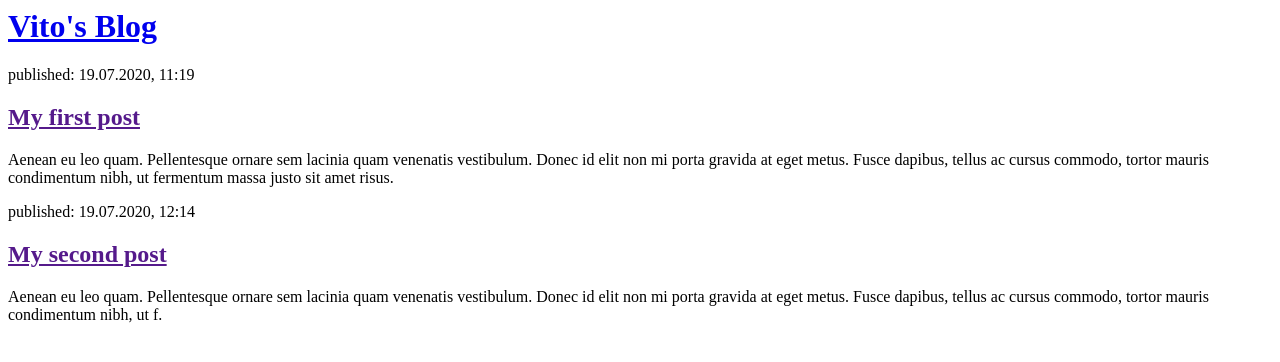
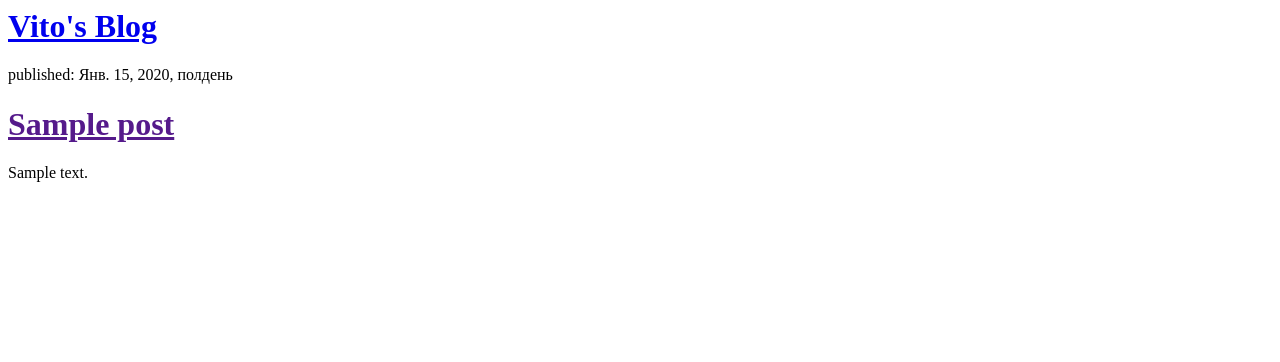
Before and after one commit to vitokorn/my-first-blog, a Django app: page / in a window 1280 px wide. Shown: the top 362 px of the page. Run offline with Django 3.2, Linux system fonts and the light colour scheme; tables that the repository leaves empty hold one stand-in row (values such as "Sample post").

Commit message:
Modified templates to display posts from database.

```diff
--- a/blog/templates/blog/post_list.html
+++ b/blog/templates/blog/post_list.html
@@ -3,20 +3,16 @@
         <title>Vito's blog</title>
     </head>
     <body>
-        <div>
-            <h1><a href="http://vitokorn.pythonanywhere.com/">Vito's Blog</a></h1>
-        </div>
+<div>
+    <h1><a href="/">Vito's Blog</a></h1>
+</div>
 
-        <div>
-            <p>published: 19.07.2020, 11:19</p>
-            <h2><a href="">My first post</a></h2>
-            <p>Aenean eu leo quam. Pellentesque ornare sem lacinia quam venenatis vestibulum. Donec id elit non mi porta gravida at eget metus. Fusce dapibus, tellus ac cursus commodo, tortor mauris condimentum nibh, ut fermentum massa justo sit amet risus.</p>
-        </div>
-
-        <div>
-            <p>published: 19.07.2020, 12:14</p>
-            <h2><a href="">My second post</a></h2>
-            <p>Aenean eu leo quam. Pellentesque ornare sem lacinia quam venenatis vestibulum. Donec id elit non mi porta gravida at eget metus. Fusce dapibus, tellus ac cursus commodo, tortor mauris condimentum nibh, ut f.</p>
-        </div>
+{% for post in posts %}
+    <div>
+        <p>published: {{ post.published_date }}</p>
+        <h1><a href="">{{ post.title }}</a></h1>
+        <p>{{ post.text|linebreaksbr }}</p>
+    </div>
+{% endfor %}
     </body>
 </html>
--- a/blog/views.py
+++ b/blog/views.py
@@ -1,6 +1,7 @@
 from django.shortcuts import render
-
-# Create your views here.
+from django.utils import timezone
+from .models import Post
 
 def post_list(request):
-    return render(request, 'blog/post_list.html', {})
+    posts = Post.objects.filter(published_date__lte=timezone.now()).order_by('published_date')
+    return render(request, 'blog/post_list.html', {'posts': posts})
```
